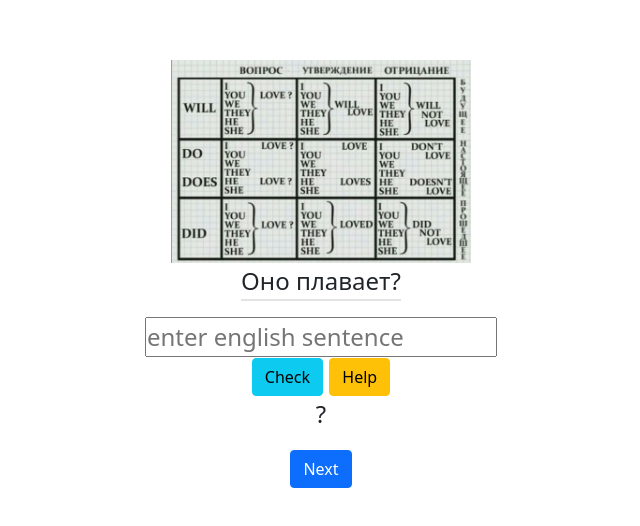
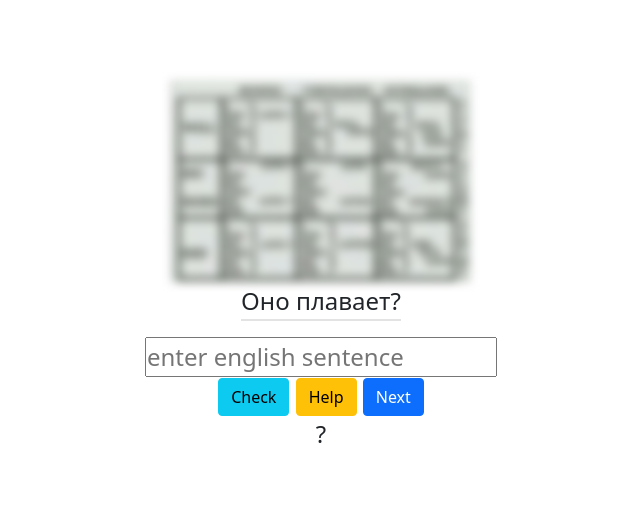
Before and after one commit to macbew/englTensesTraining, a website with bundled scripts: page index.html in a window 1280 px wide. Shown: the part 126-652 px from the top of the page, without its empty margins (319-959 px from the left). Built offline with nearby package versions, Linux system fonts and the light colour scheme.

Commit message:
feat: blur img

```diff
--- a/essets/css/style.css
+++ b/essets/css/style.css
@@ -27,3 +27,7 @@
   border-bottom: 2px solid #e3e3e3;
   outline: none;
 }
+
+.blur{
+  filter: blur(5px);
+}
--- a/essets/js/main.js
+++ b/essets/js/main.js
@@ -33,6 +33,7 @@ function start() {
   count = 0;//обнуляем счётчик
   temp = [];//обнуляем подсказку
   $('input[name=engl]').val('');// обнуляем поле ввода
+  $('#blur').addClass('blur');//блюрим
   randPronoun = numUtils.getRandomArbitrary(0, 6);
   randExample = numUtils.getRandomArbitrary(0, 8);
   verb = numUtils.getRandomArbitrary(0, vokab.ru.verbs.length - 1);
@@ -94,12 +95,6 @@ $(document).keypress(function (e) {
   }
 })
 
-// $(document).keydown(function (e) {
-//   if (e.which == 38) {
-//     start();
-//   }
-// })
-
 $('.check').click(function (e) { //проверка перевода
   e.preventDefault();
   check();
@@ -113,3 +108,7 @@ $('.next').click(function (e) {
 $('input[name="engl"]').click(function () {//reset result befor type answer
   $('.result').text('?');
 })
+
+$('.blur').click(function (e) { //проверка перевода
+  $('.blur').removeClass('blur');
+})
--- a/index.html
+++ b/index.html
@@ -17,7 +17,7 @@
     <div class="container">
       <div class="row1">
         <div class="tensTable">
-          <img src="./essets/img/photo_2019-10-03_21-22-28.jpg" width="300" alt="tenses engl"
+          <img src="./essets/img/photo_2019-10-03_21-22-28.jpg" width="300" alt="tenses engl" id="blur"
         />
         </div>
         <p class="russ"></p>
@@ -25,11 +25,11 @@
         <dev class="buttons">
           <button class="btn btn-info check">Check</button>
           <button class="btn btn-warning help">Help</button>
+          <button class="btn btn-primary next">Next</button>
         </dev>
         <p class="result">?</p>
-        <div class="row2">
-          <button class="btn btn-primary next">Next</button>
-        </div>
+        <!-- <div class="row2">
+        </div> -->
       </div>
 
     </div>
```
